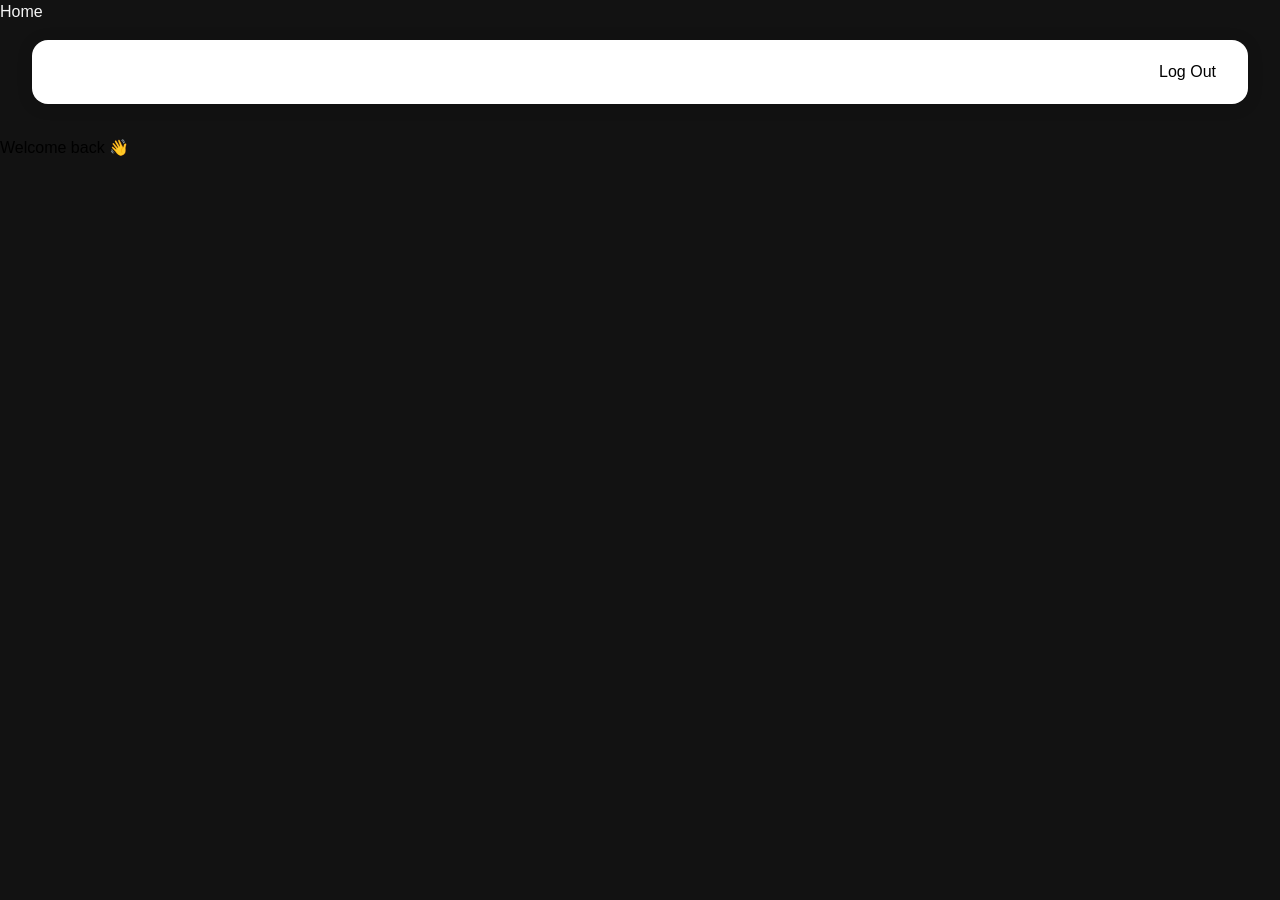
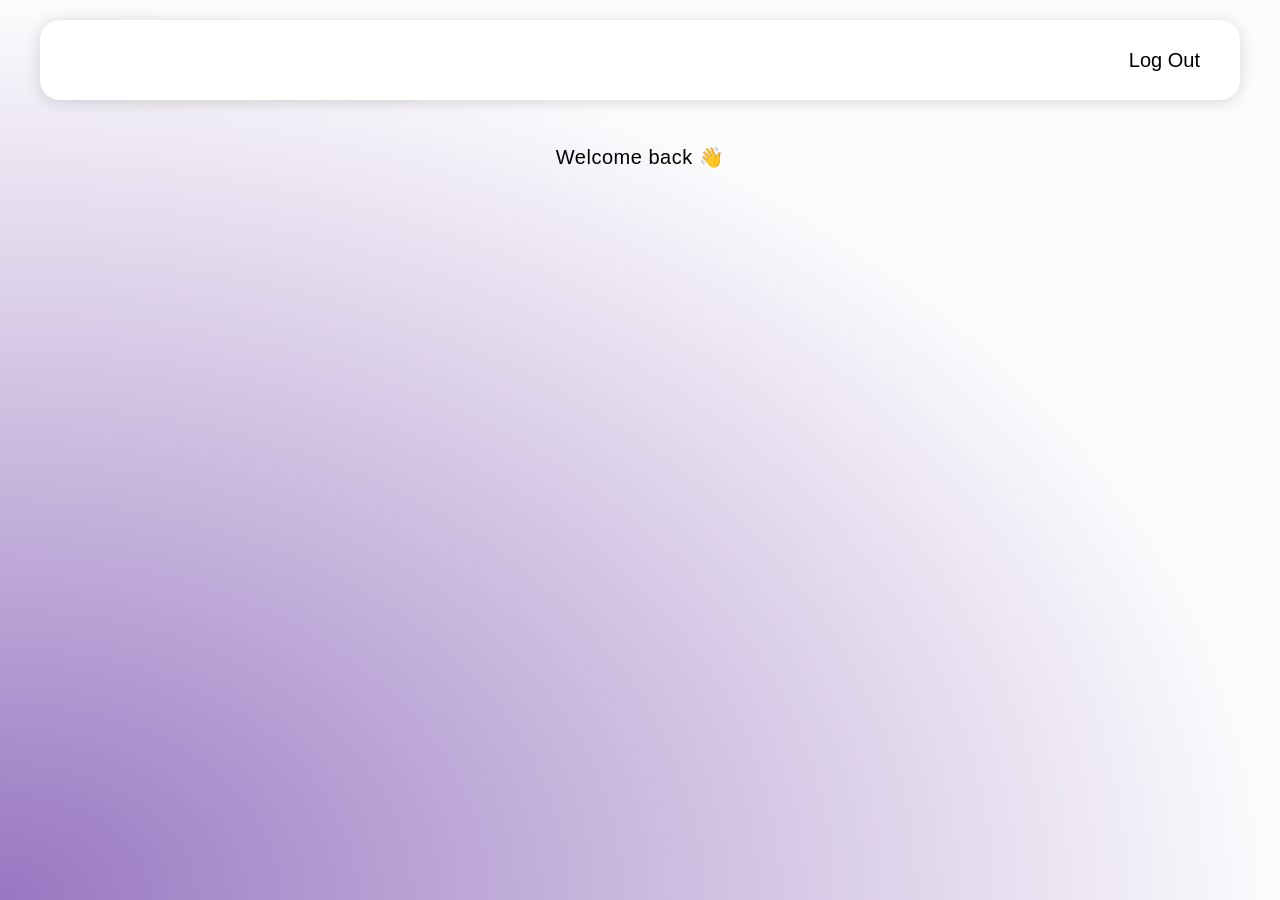
Before and after one commit to Dikshit-Kapoor/react-chatbot, a React (Vite) app: page / in a window 1280 px wide. Before the commit the page ends 800 px from the top, so only its background shows below. Built offline with nearby package versions, Linux system fonts and the light colour scheme.

Commit message:
Adding layout css

```diff
--- a/src/components/Layout.tsx
+++ b/src/components/Layout.tsx
@@ -1,5 +1,5 @@
 import React from "react";
-// import "../styles/global.css";
+ import "../styles/global.css";
 
 interface LayoutProps {
   children: React.ReactNode;
--- a/src/pages/Home.tsx
+++ b/src/pages/Home.tsx
@@ -3,7 +3,6 @@ import Layout from "../components/Layout";
 const Home=()=>{
     return (
         <div>
-        <h1 style={{color:"whitesmoke"}}>Home</h1>
        <Navigation/>
        <Layout>
         <p style={{ marginTop: "2rem" }}>Welcome back 👋</p>
--- /dev/null
+++ b/src/styles/global.css
@@ -0,0 +1,177 @@
+:root {
+    --gap: 1rem;
+    --bg: #fff;
+    --fg: #000;
+  }
+
+  * {
+    box-sizing: border-box;
+  }
+
+  html,
+  body {
+    padding: 0;
+    margin: 0;
+    font-size: 20px;
+  }
+
+  body {
+    min-height: 100vh;
+    display: flex;
+    flex-direction: column;
+    background: var(--bg);
+    color: var(--fg);
+    font-family: -apple-system, BlinkMacSystemFont, Segoe UI, Roboto, Oxygen,
+      Ubuntu, Cantarell, Fira Sans, Droid Sans, Helvetica Neue, sans-serif;
+    position: relative;
+    background-image: radial-gradient(
+      farthest-side at bottom left,
+      #9877c1,
+      #fcfcfd
+    );
+  }
+
+  #root {
+    height: 100%;
+  }
+
+  main {
+    display: flex;
+    align-items: center;
+    flex-direction: column;
+    min-height: 100vh;
+    flex: 1;
+    margin: 0 1rem;
+  }
+
+  @media (min-width: 640px) {
+    main {
+      margin: 0 1.5rem;
+    }
+  }
+
+  @media (min-width: 1024px) {
+    main {
+      margin: 0 2rem;
+    }
+  }
+
+  /* dark theme */
+
+  .title {
+    text-align: center;
+  }
+
+  h1 {
+    color: #3a0087;
+    background: linear-gradient(to right, #3a0087, #cdbafb);
+    -webkit-background-clip: text;
+    -webkit-text-fill-color: transparent;
+    font-size: 2.25rem;
+    font-weight: 800;
+    letter-spacing: -0.05rem;
+  }
+
+  footer {
+    padding: 2em 1rem;
+    text-align: center;
+  }
+
+  p {
+    color: #000;
+    font-weight: 500;
+    font-size: 1rem;
+    line-height: 1.7;
+    letter-spacing: 0.5px;
+    margin: 0.5rem 0;
+  }
+
+  span {
+    font-size: 12px;
+  }
+
+  a {
+    color: #0070f3;
+    text-decoration: none;
+  }
+
+  a:hover {
+    color: #3291ff;
+  }
+
+  button {
+    background: none;
+    cursor: pointer;
+    border: none;
+    color: inherit;
+    padding: 0;
+    font-size: inherit;
+  }
+
+  .authContainer {
+    display: flex;
+    flex-direction: column;
+    justify-content: center;
+    align-items: center;
+    min-height: 100vh;
+  }
+
+  form {
+    display: flex;
+    align-items: center;
+    justify-content: center;
+    flex-direction: column;
+    padding: 0;
+    text-align: center;
+    gap: 24px;
+  }
+
+  @media (min-width: 640px) {
+    .form {
+      padding: 0 20px;
+    }
+  }
+
+  @media (min-width: 1024px) {
+    .form {
+      padding: 0 50px;
+    }
+  }
+
+  input {
+    background-color: #eee;
+    border: none;
+    border-radius: 0.5rem;
+    padding: 12px 15px;
+    width: 100%;
+    font-size: 1rem;
+  }
+
+  .ctaLink {
+    font-weight: 500;
+    font-size: 0.8rem;
+    line-height: 0.75;
+    display: inline-flex;
+    align-items: center;
+    color: #f7f0ff;
+    text-shadow: 0px 1px 0px rgba(0, 0, 0, 0.2);
+    background-color: #882cff;
+    box-shadow: 0px 1px 0px rgba(136, 44, 255, 0.4);
+    border-radius: 0.4rem;
+    padding: 0.8rem 2rem;
+  }
+
+  .ctaLink:hover {
+    transition: all 0.3s cubic-bezier(0.075, 0.82, 0.165, 1);
+    background-color: #e752ff;
+    box-shadow: 0px 1px 0px rgba(231, 82, 255, 0.4);
+    color: #f7f0ff;
+  }
+
+  .ctaLink[disabled] {
+    background-color: #cccccc;
+    color: #666666;
+    border-color: #cccccc;
+    outline: none;
+    cursor: not-allowed;
+  }
```
